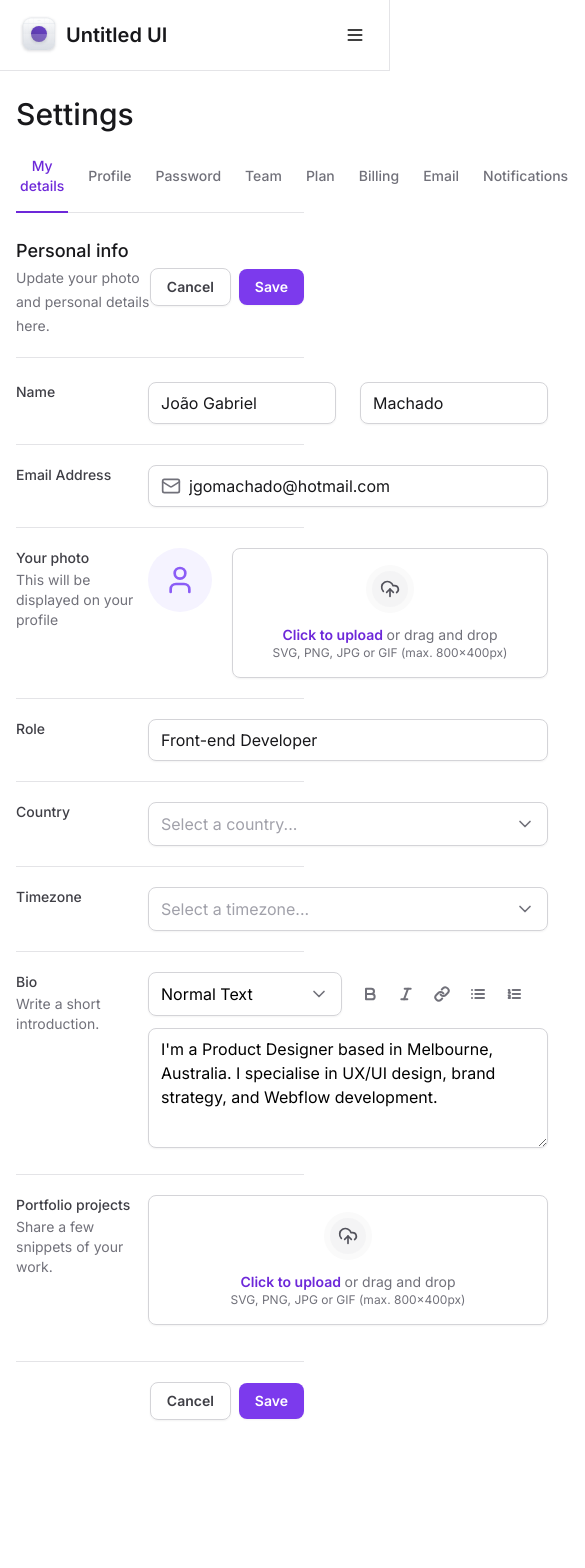
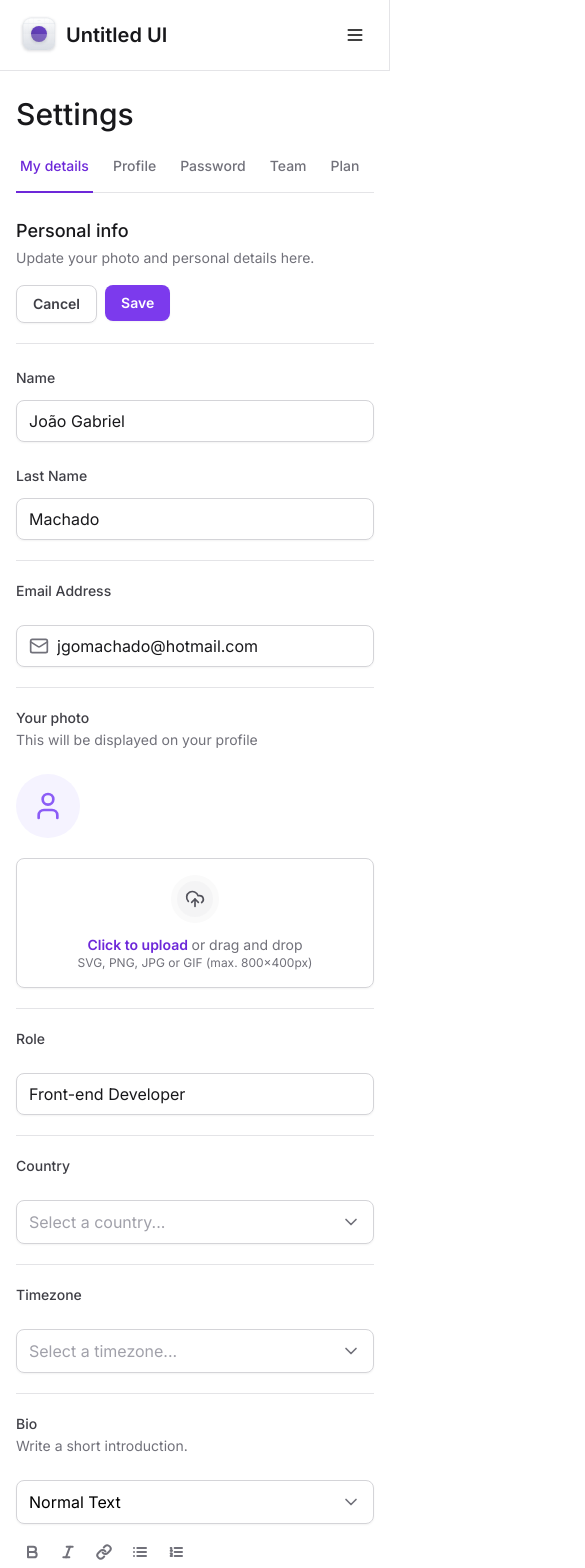
Before and after one commit to liroujohn/tailwind-next, a Next.js app: page / in a window 390 px wide. Shown: the top 1568 px of the page, 585 px wide, since content can reach past the window. Before the commit the page ends 1468 px from the top, so only its background shows below. Built offline with nearby package versions, Linux system fonts and the light colour scheme.

Commit message:
responsive ok

```diff
--- a/package.json
+++ b/package.json
@@ -11,6 +11,7 @@
   "dependencies": {
     "@formkit/auto-animate": "^0.7.0",
     "@radix-ui/react-collapsible": "^1.0.3",
+    "@radix-ui/react-scroll-area": "^1.0.4",
     "@radix-ui/react-select": "^1.2.2",
     "@radix-ui/react-tabs": "^1.0.4",
     "@types/node": "20.4.9",
--- a/src/app/layout.tsx
+++ b/src/app/layout.tsx
@@ -18,9 +18,9 @@
   return (
     <html lang="en" className="antialiased">
       <body className={inter.className}>
-        <div className="grid min-h-screen grid-cols-app ">
+        <div className="min-h-screen lg:grid lg:grid-cols-app ">
           <Sidebar />
-          <main className="px-4 pb-12 pt-24 lg:col-start-2 lg:px-8 lg:pt-8">
+          <main className="max-w-[100vw] px-4 pb-12 pt-24 lg:col-start-2 lg:px-8 lg:pt-8">
             {children}
           </main>
         </div>
--- a/src/app/page.tsx
+++ b/src/app/page.tsx
@@ -15,14 +15,14 @@
       <SettingsTabs />
 
       <div className="mt-6 flex flex-col ">
-        <div className="flex items-center justify-between border-b border-zinc-200 pb-5">
+        <div className="flex flex-col  justify-between gap-4 border-b border-zinc-200 pb-5 lg:flex-row lg:items-center">
           <div className="space-y-1">
             <h2 className="text-lg font-medium text-zinc-900">Personal info</h2>
             <span className="text-sm text-zinc-500">
               Update your photo and personal details here.
             </span>
           </div>
-          <div className="flex items-center gap-2">
+          <div className="flex items-start gap-2">
             <Button variant="outline" type="button">
               Cancel
             </Button>
@@ -36,25 +36,34 @@
           id="settings"
           className="mt-6 flex w-full flex-col gap-5 divide-y divide-zinc-200"
         >
-          <div className="grid grid-cols-form gap-3">
+          <div className="flex flex-col gap-3 lg:grid lg:grid-cols-form">
             <label
               htmlFor="firstName"
               className="text-sm font-medium text-zinc-700"
             >
               Name
             </label>
-            <div className="grid grid-cols-2 gap-6">
+            <div className="flex flex-col gap-6 lg:grid lg:grid-cols-2">
               <Input.Root>
                 <Input.Control id="firsName" defaultValue="João Gabriel" />
               </Input.Root>
 
-              <Input.Root>
-                <Input.Control defaultValue="Machado" />
-              </Input.Root>
+              <div className="flex flex-col gap-3 lg:block">
+                <label
+                  htmlFor="LastName"
+                  className="text-sm font-medium text-zinc-700 lg:sr-only"
+                >
+                  Last Name
+                </label>
+
+                <Input.Root>
+                  <Input.Control id="LastName" defaultValue="Machado" />
+                </Input.Root>
+              </div>
             </div>
           </div>
 
-          <div className="grid grid-cols-form gap-3 border-b border-zinc-200 pt-5">
+          <div className="flex flex-col gap-6 pt-5 lg:grid lg:grid-cols-2">
             <label
               htmlFor="email"
               className="text-sm font-medium text-zinc-700"
@@ -73,7 +82,7 @@
             </Input.Root>
           </div>
 
-          <div className="grid grid-cols-form gap-3 border-b border-zinc-200 pt-5">
+          <div className="flex flex-col gap-6 pt-5 lg:grid lg:grid-cols-2">
             <label
               htmlFor="photo"
               className="text-sm font-medium text-zinc-700"
@@ -84,7 +93,7 @@
               </span>
             </label>
             <div>
-              <FileInput.Root className="flex items-start gap-5">
+              <FileInput.Root className="flex flex-col gap-5 lg:flex-row lg:items-start">
                 <FileInput.ImagePreview />
                 <FileInput.Trigger />
                 <FileInput.Control />
@@ -92,7 +101,7 @@
             </div>
           </div>
 
-          <div className="grid grid-cols-form gap-3 border-b border-zinc-200 pt-5">
+          <div className="flex flex-col gap-6 pt-5 lg:grid lg:grid-cols-2">
             <label htmlFor="role" className="text-sm font-medium text-zinc-700">
               Role
             </label>
@@ -105,7 +114,7 @@
             </Input.Root>
           </div>
 
-          <div className="grid grid-cols-form gap-3 border-b border-zinc-200 pt-5">
+          <div className="flex flex-col gap-6 pt-5 lg:grid lg:grid-cols-2">
             <label
               htmlFor="Country"
               className="text-sm font-medium text-zinc-700"
@@ -119,7 +128,7 @@
             </Select>
           </div>
 
-          <div className="grid grid-cols-form gap-3 border-b border-zinc-200 pt-5">
+          <div className="flex flex-col gap-6 pt-5 lg:grid lg:grid-cols-2">
             <label
               htmlFor="Timezone"
               className="text-sm font-medium text-zinc-700"
@@ -135,7 +144,7 @@
             </Select>
           </div>
 
-          <div className="grid grid-cols-form gap-3 border-b border-zinc-200 pt-5">
+          <div className="flex flex-col gap-6 pt-5 lg:grid lg:grid-cols-2">
             <label htmlFor="bio" className="text-sm font-medium text-zinc-700">
               Bio
               <span className="mt-0.5 block text-sm font-normal text-zinc-500">
@@ -143,7 +152,7 @@
               </span>
             </label>
             <div className="space-y-3">
-              <div className="grid grid-cols-2 gap-3">
+              <div className="flex flex-col gap-3 lg:grid lg:grid-cols-2">
                 <Select placeholder="" defaultValue="normal">
                   <SelectItem
                     value="normal"
@@ -188,7 +197,7 @@
             </div>
           </div>
 
-          <div className="grid grid-cols-form gap-3 border-b border-zinc-200 pt-5">
+          <div className="flex flex-col gap-6 pt-5 lg:grid lg:grid-cols-2">
             <label
               htmlFor="projects"
               className="text-sm font-medium text-zinc-700"
--- a/src/components/SettingsTabs/TabItem.tsx
+++ b/src/components/SettingsTabs/TabItem.tsx
@@ -13,9 +13,11 @@
   return (
     <Tabs.Trigger
       value={value}
-      className="relative px-1 pb-4 text-sm font-medium text-zinc-500 hover:text-violet-700 data-[state=active]:text-violet-700"
+      className="group relative px-1 pb-4 text-sm font-medium text-zinc-500 hover:text-violet-700 data-[state=active]:text-violet-700"
     >
-      <span className="">{title}</span>
+      <span className="whitespace-nowrap rounded group-focus-visible:ring-2 group-focus-visible:ring-violet-400 group-focus-visible:ring-offset-4">
+        {title}
+      </span>
 
       {isSelected && (
         <motion.div
--- a/src/components/SettingsTabs/index.tsx
+++ b/src/components/SettingsTabs/index.tsx
@@ -1,6 +1,7 @@
 'use client'
 
 import * as Tabs from '@radix-ui/react-tabs'
+import * as ScrollArea from '@radix-ui/react-scroll-area'
 import { TabItem } from './TabItem'
 import { useState } from 'react'
 
@@ -9,6 +10,8 @@
 
   return (
     <Tabs.Root value={currentTab} onValueChange={setCurrentTab}>
+      <ScrollArea.Root className="w-full" type="scroll">
+        <ScrollArea.Viewport className="w-full overflow-x-scroll">
           <Tabs.List className="mt-6 flex w-full items-center gap-4 border-b border-zinc-200">
             <TabItem
               value="my-details"
@@ -25,8 +28,16 @@
               title="Password"
               isSelected={currentTab === 'Password'}
             />
-        <TabItem value="Team" title="Team" isSelected={currentTab === 'Team'} />
-        <TabItem value="Plan" title="Plan" isSelected={currentTab === 'Plan'} />
+            <TabItem
+              value="Team"
+              title="Team"
+              isSelected={currentTab === 'Team'}
+            />
+            <TabItem
+              value="Plan"
+              title="Plan"
+              isSelected={currentTab === 'Plan'}
+            />
             <TabItem
               value="Billing"
               title="Billing"
@@ -47,8 +58,21 @@
               title="Integrations"
               isSelected={currentTab === 'Integrations'}
             />
-        <TabItem value="API" title="API" isSelected={currentTab === 'API'} />
+            <TabItem
+              value="API"
+              title="API"
+              isSelected={currentTab === 'API'}
+            />
           </Tabs.List>
+        </ScrollArea.Viewport>
+
+        <ScrollArea.Scrollbar
+          className="flex h-0.5 translate-y-1.5 touch-none select-none flex-col bg-zinc-100"
+          orientation="horizontal"
+        >
+          <ScrollArea.Thumb className="relative flex-1 rounded-lg bg-zinc-300" />
+        </ScrollArea.Scrollbar>
+      </ScrollArea.Root>
     </Tabs.Root>
   )
 }
```
Also changed, not shown: 1 other file (tests, documents, lock files or other folders). Lines whose indentation alone changed are shown as unchanged.
